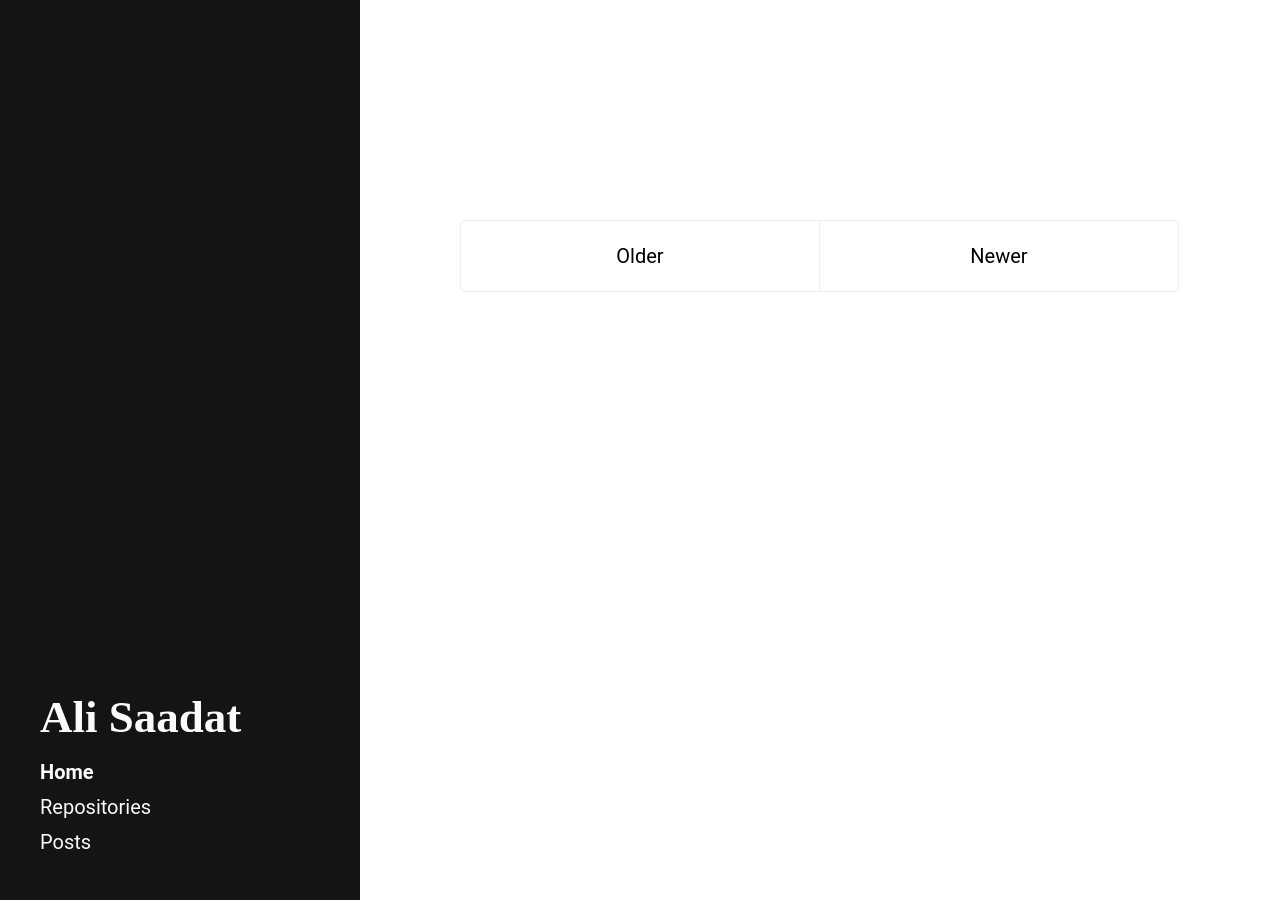
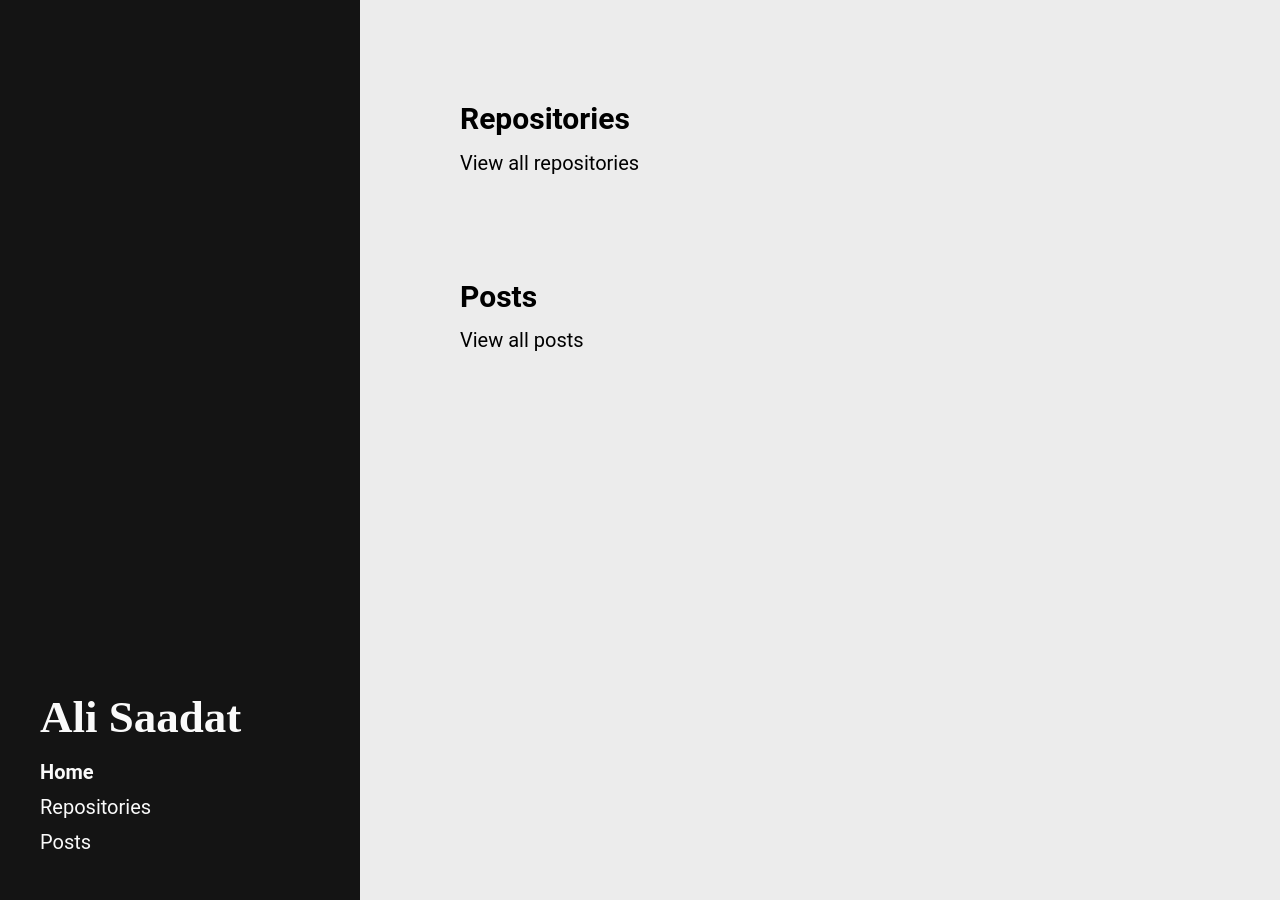
Before and after one commit to ali36saadat/ali36saadat.github.io, a Jekyll site: the page built from index.html, in a window 1280 px wide. Built offline with Jekyll 4.4.1, drawn with Linux system fonts in a browser that asks for light colours; some web fonts are replaced.

Commit message:
update index.html

```diff
--- a/index.html
+++ b/index.html
@@ -1,37 +1,60 @@
 ---
 layout: default
 title: Home
+backcolor: "#ECECEC"
 ---
 
-<div class="posts">
-  {% for post in paginator.posts %}
-  <div class="post">
-    <h1 class="post-title">
-      <a href="{{ post.url | absolute_url }}">
-        {{ post.title }}
-      </a>
-    </h1>
+  <div class="posts">
+  <h2>Repositories</h2>
 
-    <span class="post-date">{{ post.date | date_to_string }}</span>
+  {% assign repositories = site.posts | where_exp: "post", "post.categories contains 'repositories'" %}
 
-    {{ post.content }}
-  </div>
+  {% for post in repositories limit:3 %}
+
+    <div class="post-home">
+        <a class="" href="{{ post.url | relative_url }}">
+
+      <img class="img-post" src="{{ post.image | relative_url }}" alt="{{ post.title }}">
+      <h3 class="post-title">
+          {{ post.title }}
+      </h3>
+      <span class="post-home-date">
+        {{ post.date | date_to_string }}
+      </span>
+        </a>
+
+    </div>
+
   {% endfor %}
+
+  <a class="button" href="{{ '/repositories/' | relative_url }}">
+    View all repositories
+  </a>
 </div>
 
-<div class="pagination">
-  {% if paginator.next_page %}
-    <a class="pagination-item older" href="{{ paginator.next_page_path | absolute_url }}">Older</a>
-  {% else %}
-    <span class="pagination-item older">Older</span>
-  {% endif %}
-  {% if paginator.previous_page %}
-    {% if paginator.page == 2 %}
-      <a class="pagination-item newer" href="{{ '/' | absolute_url }}">Newer</a>
-    {% else %}
-      <a class="pagination-item newer" href="{{ paginator.previous_page_path | absolute_url }}">Newer</a>
-    {% endif %}
-  {% else %}
-    <span class="pagination-item newer">Newer</span>
-  {% endif %}
+
+<div class="posts">
+  <h2>Posts</h2>
+
+  {% assign posts = site.posts | where_exp: "post", "post.categories contains 'posts'" %}
+
+  {% for post in posts limit:3 %}
+    <div class="post-home">
+        <a class="" href="{{ post.url | relative_url }}">
+
+      <img class="img-post" src="{{ post.image | relative_url }}" alt="{{ post.title }}">
+      <h3 class="post-title">
+          {{ post.title }}
+      </h3>
+      <span class="post-home-date">
+        {{ post.date | date_to_string }}
+      </span>
+        </a>
+
+    </div>
+  {% endfor %}
+
+  <a class="button" href="{{ '/posts/' | relative_url }}">
+    View all posts
+  </a>
 </div>
```
